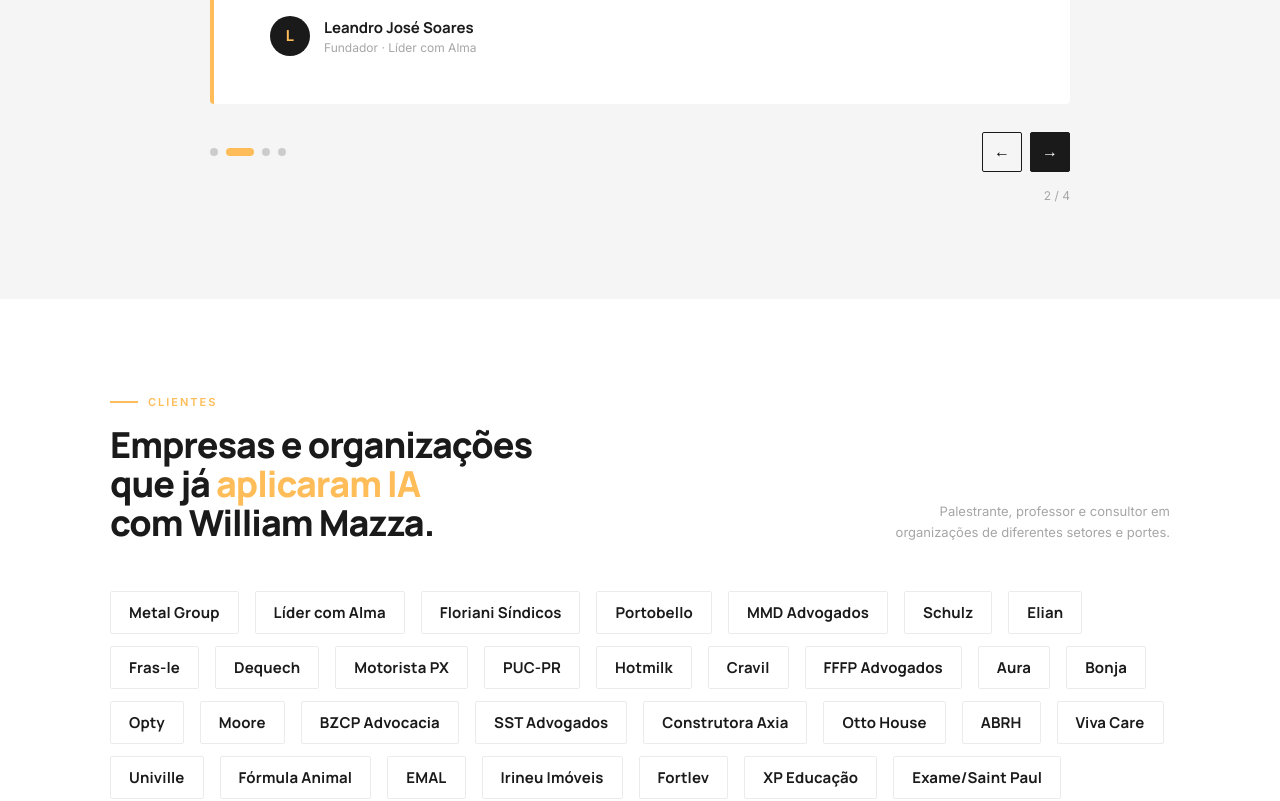
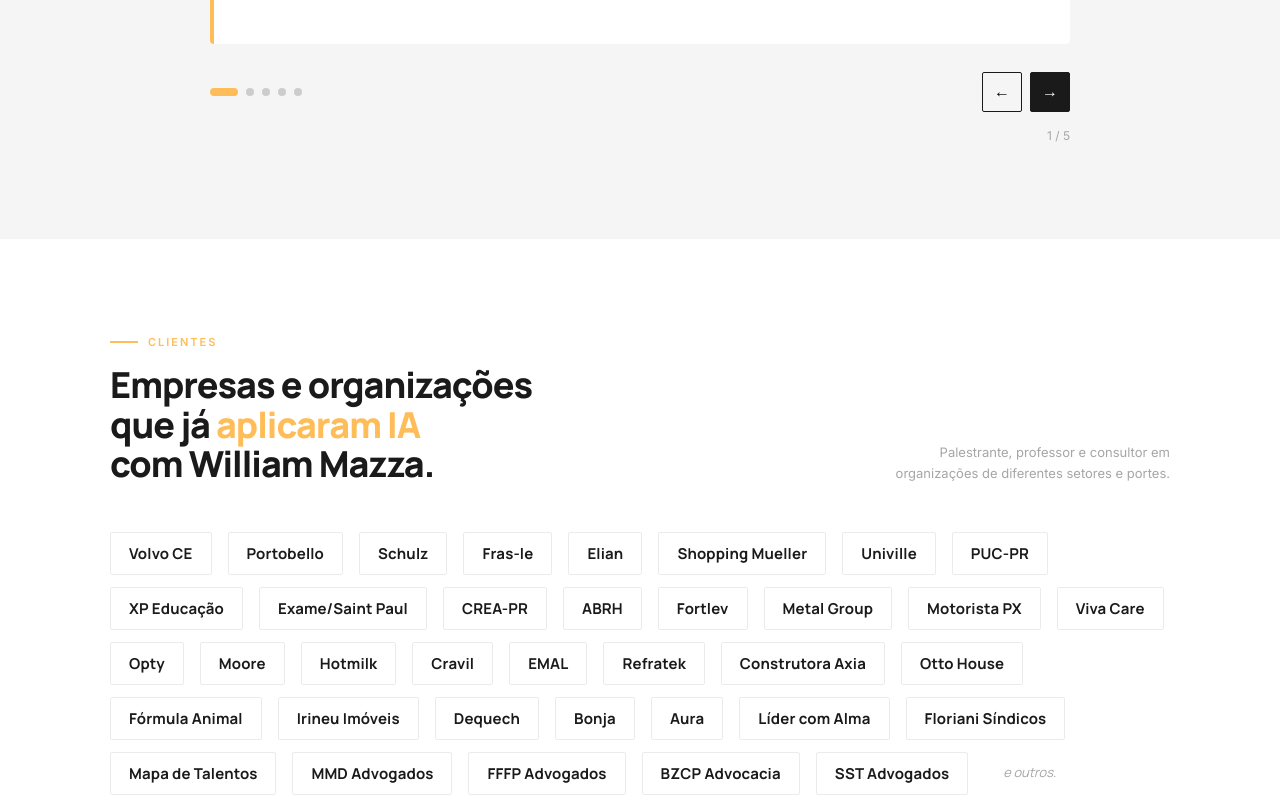
Before and after one commit to engenheiromazza/site-engenheiro-mazza, a React (Vite) app: page / in a window 1280 px wide. Shown: the part 5520-6321 px from the top of the page. Built offline with nearby package versions, Linux system fonts and the light colour scheme.

Commit message:
Update App.jsx

```diff
--- a/src/App.jsx
+++ b/src/App.jsx
@@ -532,6 +532,12 @@
     role:"Fundador",
     company:"Mapa de Talentos",
   },
+  {
+    quote:"Como profissional da área, valorizo quem tem conteúdo de verdade e fala com honestidade. O Mazza traduz conceitos complexos de um jeito acessível pra quem está começando, mas com a solidez técnica que segura uma conversa com quem é do ramo. Não promete milagre, não engana — diz o que é e o que não é. Tem o meu respaldo.",
+    name:"Luis Ricardo Sabino",
+    role:"Head de Dados & IA",
+    company:"nstech",
+  },
 ];
 
 function Depoimentos() {
@@ -558,7 +564,7 @@
         setAtual((a) => (a + 1) % depoimentos.length);
         setSaindo(false);
       }, 300);
-    }, 6000);
+    }, 9000);
     return () => clearInterval(timer);
   }, []);
 
@@ -653,13 +659,13 @@
 
 /* ── CLIENTES ── */
 const clientes = [
-  "Metal Group","Líder com Alma","Floriani Síndicos","Portobello",
-  "MMD Advogados","Schulz","Elian","Fras-le","Dequech","Motorista PX",
-  "PUC-PR","Hotmilk","Cravil","FFFP Advogados","Aura","Bonja",
-  "Opty","Moore","BZCP Advocacia","SST Advogados","Construtora Axia",
-  "Otto House","ABRH","Viva Care","Univille","Fórmula Animal",
-  "EMAL","Irineu Imóveis","Fortlev","XP Educação","Exame/Saint Paul",
-  "CREA-PR","Shopping Mueller","Volvo CE","Refratek","e outros.",
+  "Volvo CE","Portobello","Schulz","Fras-le","Elian","Shopping Mueller",
+  "Univille","PUC-PR","XP Educação","Exame/Saint Paul","CREA-PR","ABRH",
+  "Fortlev","Metal Group","Motorista PX","Viva Care","Opty","Moore",
+  "Hotmilk","Cravil","EMAL","Refratek","Construtora Axia","Otto House",
+  "Fórmula Animal","Irineu Imóveis","Dequech","Bonja","Aura",
+  "Líder com Alma","Floriani Síndicos","Mapa de Talentos",
+  "MMD Advogados","FFFP Advogados","BZCP Advocacia","SST Advogados","e outros.",
 ];
 
 function Clientes() {
```
